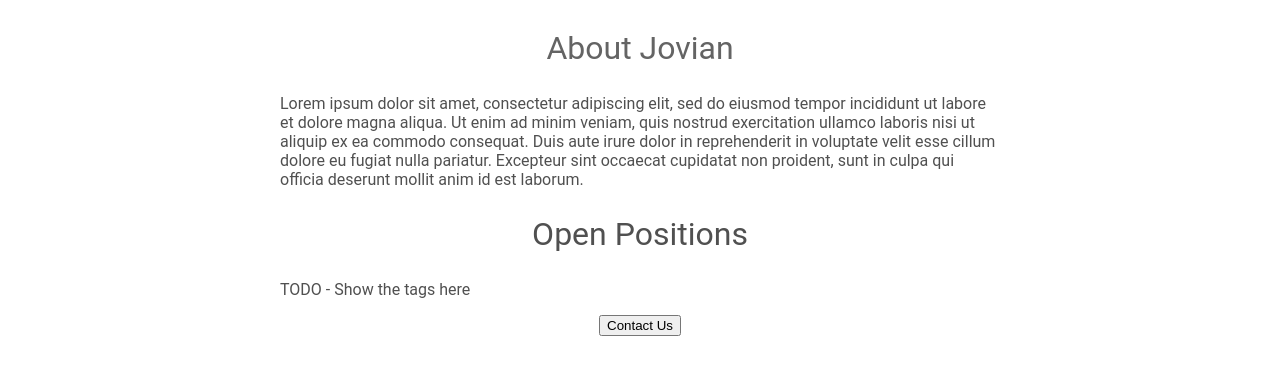
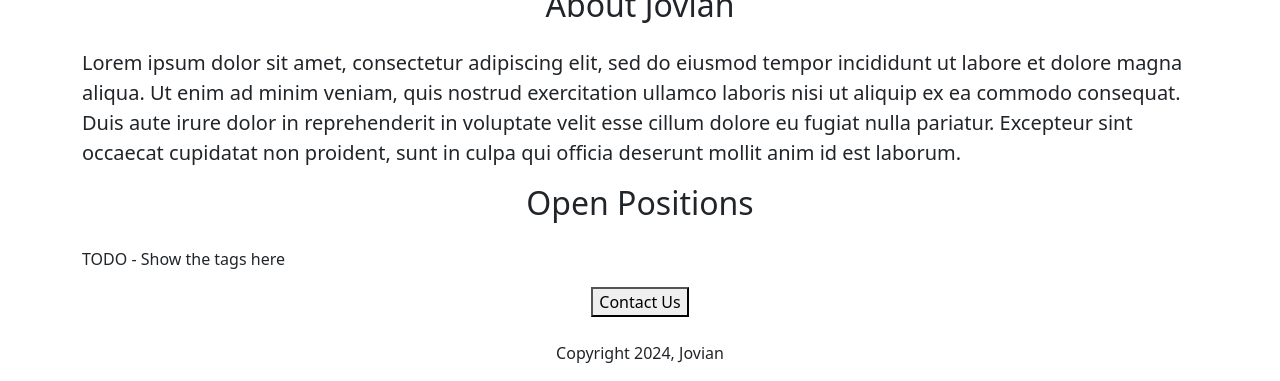
Before and after one commit to anurooppratap/jovian-careers-website-v2, a Flask app: page / in a window 1280 px wide. Shown: the part 462-843 px from the top of the page. Before the commit the page ends 798 px from the top, so only its background shows below. Run offline with Flask 3, Linux system fonts and the light colour scheme.

Commit message:
added additional html and css using bootstrap

```diff
--- a/templates/home.html
+++ b/templates/home.html
@@ -2,46 +2,28 @@
 <html>
 <head>
 	<title>Jovian Careers</title>
+  <meta charset="utf-8">
+  <meta name="viewport" content="width=device-width, initial-scale=1">
+  <link href="https://cdn.jsdelivr.net/npm/bootstrap@5.3.3/dist/css/bootstrap.min.css" rel="stylesheet" integrity="sha384-QWTKZyjpPEjISv5WaRU9OFeRpok6YctnYmDr5pNlyT2bRjXh0JMhjY6hW+ALEwIH" crossorigin="anonymous">
   <style>
-    h1 {
-      font-size:40px;
-      font-family: Roboto;
-      font-weight: normal;
-      color: rgb(50,50,50);
-      text-align:center;
-    }
     #banner {
+      height: 360px;
       width: 100%;
-      height: 360px;
-      object-fit: cover;
-    }
-    h2{
-      font-family: Roboto;
-      font-size: 32px;
-      color: rgb(100,100,100);
-      text-align: center;
-      font-weight: normal;
-    }
-    .bodytext {
-      font-family:Roboto;
-      color: rgb(80,80,80);
-      }
-    #container {
-      max-width: 720px;
-      margin: 0 auto;
+
     }
   </style>
 </head>
   <body>
-    <div id="container">
-    <h1>Jovian Careers</h1>
-    <img id="banner" src="https://ec145c26-ec96-4511-b1c7-22ac858638cf-00-p2gofwoa9uny.sisko.replit.dev//static/banner.jpeg" >
-    <h2>About Jovian</h2>
-    <p class="bodytext">Lorem ipsum dolor sit amet, consectetur adipiscing elit, sed do eiusmod tempor incididunt ut labore et dolore magna aliqua. Ut enim ad minim veniam, quis nostrud exercitation ullamco laboris nisi ut aliquip ex ea commodo consequat. Duis aute irure dolor in reprehenderit in voluptate velit esse cillum dolore eu fugiat nulla pariatur. Excepteur sint occaecat cupidatat non proident, sunt in culpa qui officia deserunt mollit anim id est laborum.  </p>
-  <h2 class="bodytext">Open Positions</h2>
-  <p class="bodytext">TODO - Show the tags here</p>
+    <div class="container">
+    <h1 class="text-center mt-2 mb-4">Jovian Careers</h1>
+    <img class="img-fluid" id="banner" src="https://ec145c26-ec96-4511-b1c7-22ac858638cf-00-p2gofwoa9uny.sisko.replit.dev//static/banner.jpeg" >
+    <h2 class="text-center mt-2 mb-4">About Jovian</h2>
+    <p class="lead">Lorem ipsum dolor sit amet, consectetur adipiscing elit, sed do eiusmod tempor incididunt ut labore et dolore magna aliqua. Ut enim ad minim veniam, quis nostrud exercitation ullamco laboris nisi ut aliquip ex ea commodo consequat. Duis aute irure dolor in reprehenderit in voluptate velit esse cillum dolore eu fugiat nulla pariatur. Excepteur sint occaecat cupidatat non proident, sunt in culpa qui officia deserunt mollit anim id est laborum.  </p>
+  <h2 class="text-center mt-2 mb-4">Open Positions</h2>
+  <p>TODO - Show the tags here</p>
     <div style="text-align:center;">
     <button>Contact Us</button>
+    <p class="mt-4">Copyright 2024, Jovian</p>
     </div>
       </div>
   </body>
```
